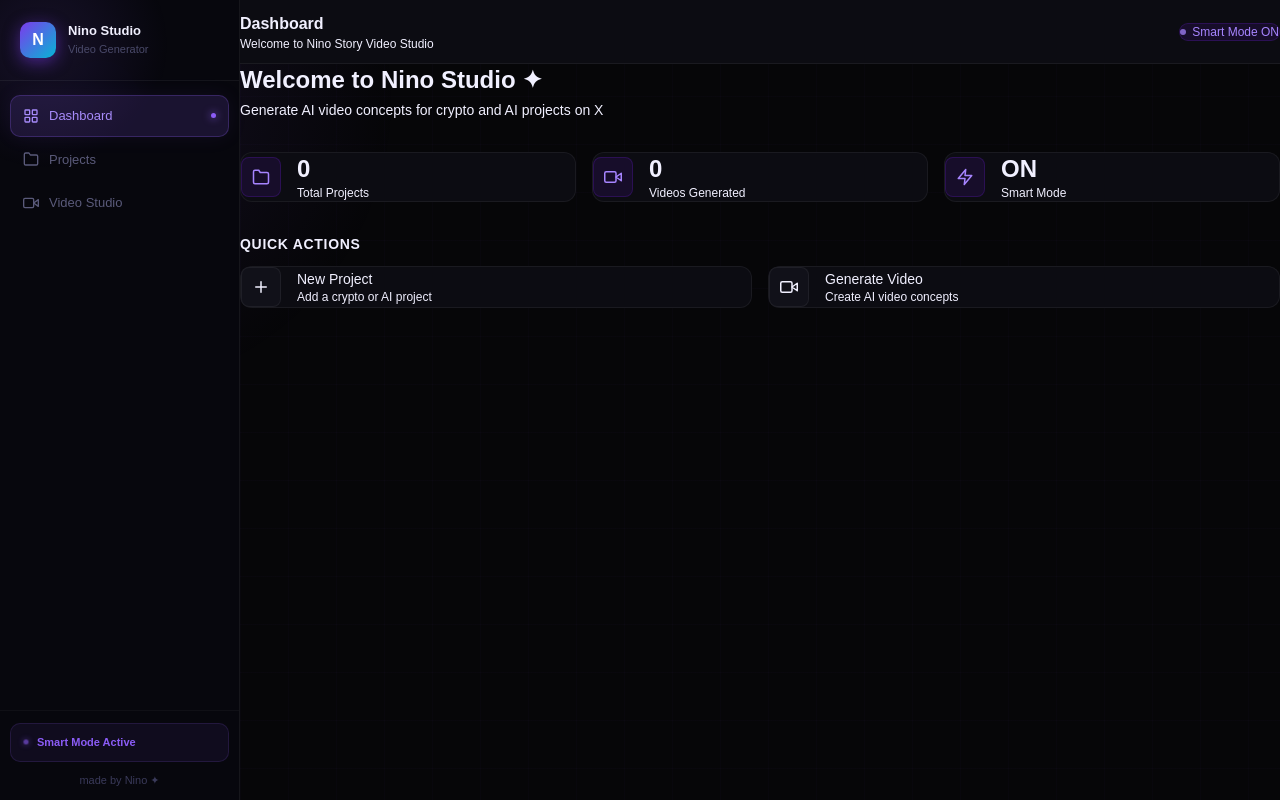
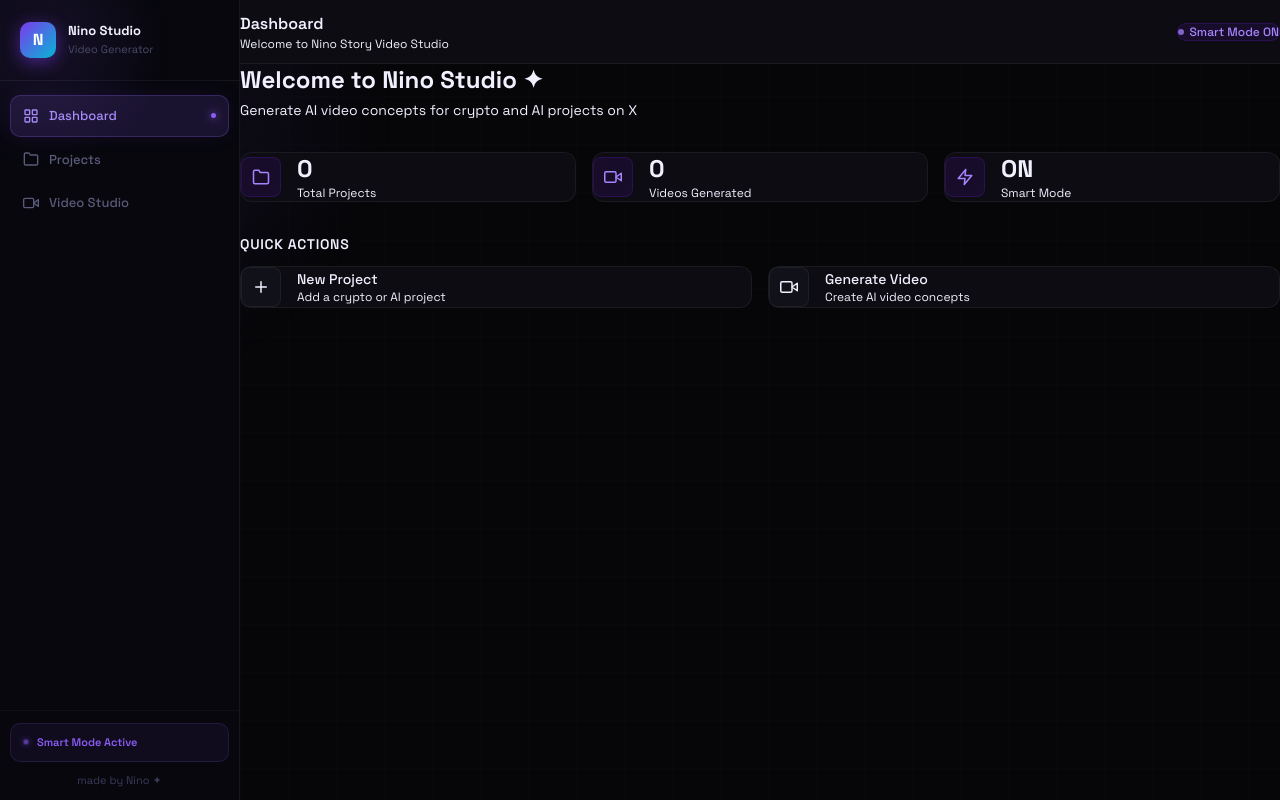
Before and after one commit to Sharif899/nino-story-video-studio, a Next.js app: page / in a window 1280 px wide. Built offline with nearby package versions, Linux system fonts and the light colour scheme.

Commit message:
fix: move google fonts import before tailwind

```diff
--- a/app/globals.css
+++ b/app/globals.css
@@ -1,6 +1,5 @@
+@import url('https://fonts.googleapis.com/css2?family=Space+Grotesk:wght@300;400;500;600;700&family=JetBrains+Mono:wght@400;500&display=swap');
 @import "tailwindcss";
-
-@import url('https://fonts.googleapis.com/css2?family=Space+Grotesk:wght@300;400;500;600;700&family=JetBrains+Mono:wght@400;500&display=swap');
 
 :root {
   --bg: #060608;
@@ -98,7 +97,6 @@ body::after {
 }
 
 .animate-fade-up { animation: fadeUp 0.4s ease-out forwards; }
-
 textarea, input, select { outline: none; font-family: inherit; }
 button { cursor: pointer; font-family: inherit; }
 a { text-decoration: none; }
```
